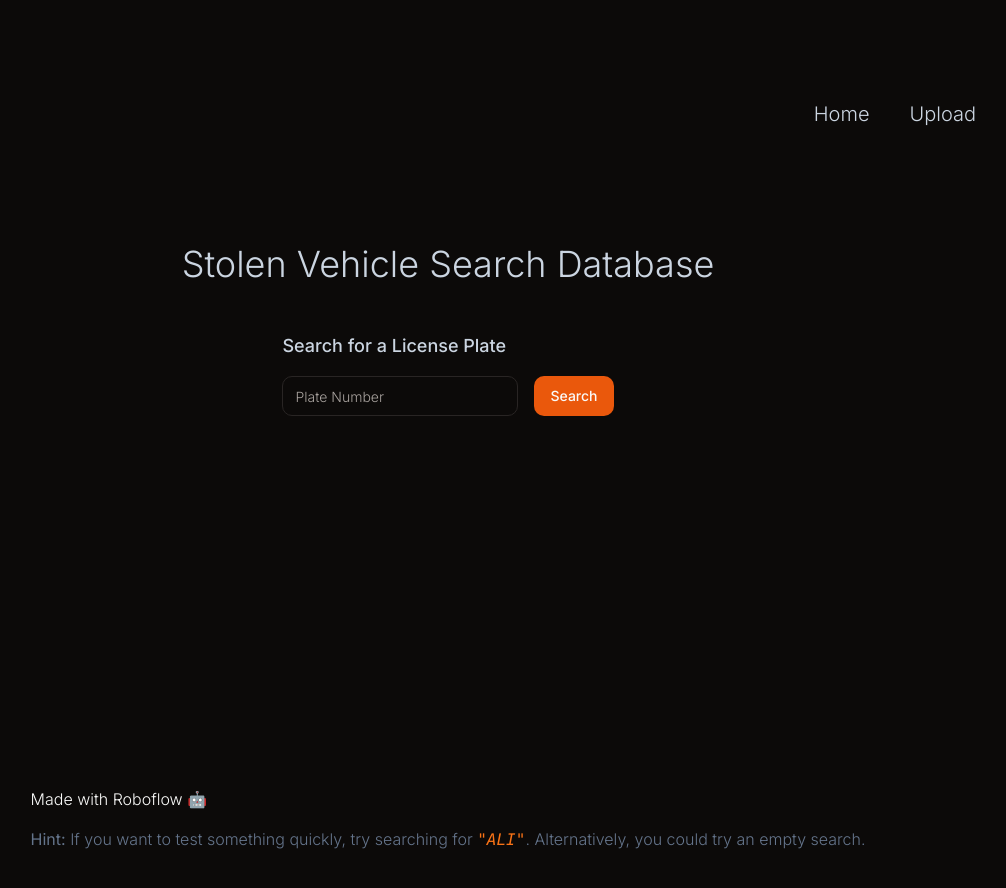
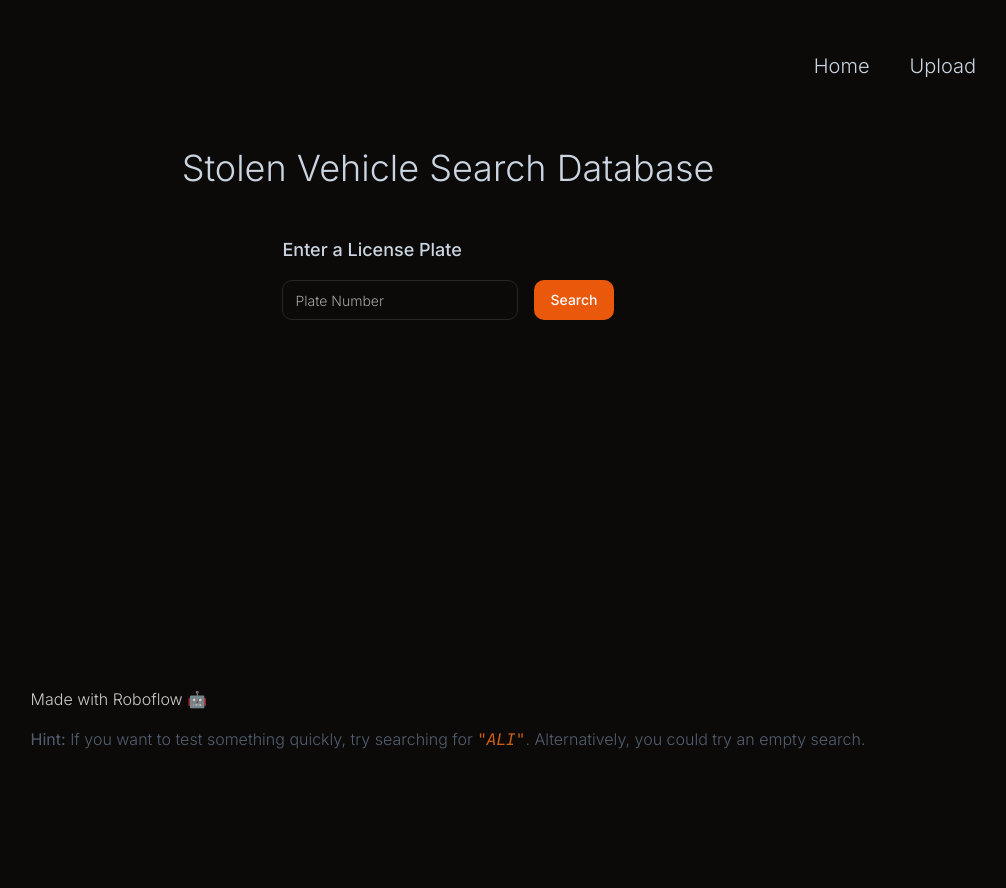
Before and after one commit to sherwinski/stolen-car-detector, a Next.js app: page / in a window 1280 px wide. Shown: the top 888 px of the page, without its empty margins (192-1198 px from the left). Built offline with nearby package versions, Linux system fonts and the light colour scheme.

Commit message:
remove extra <main> element from home page

```diff
--- a/src/app/layout.tsx
+++ b/src/app/layout.tsx
@@ -18,7 +18,7 @@ export default function RootLayout({
   return (
     <html lang="en">
       <body className={inter.className}>
-        <main className="flex min-h-screen flex-col items-center justify-between p-24 gap-4 font-light">
+        <main className="flex min-h-screen flex-col items-center justify-between px-24 pt-12 gap-4 font-light">
           <NavigationBar />
           {children}
         </main>
--- a/src/app/page.tsx
+++ b/src/app/page.tsx
@@ -15,7 +15,7 @@ export default function Home() {
   const [isSearched, setIsSearched] = useState<boolean>(false)
 
   return (
-    <main className="flex min-h-screen flex-col items-center justify-between p-24 gap-24">
+    <div className="flex flex-col pt-12 min-h-screen justify-between gap-12">
       <div className="flex flex-col gap-12 items-center justify-between">
         <div>
           <p className="text-4xl text-slate-300">
@@ -25,7 +25,7 @@ export default function Home() {
 
         <div className="flex flex-col gap-4">
           <Label htmlFor="licensePlate" className="text-lg text-slate-300">
-            Search for a License Plate
+            Enter a License Plate
           </Label>
           <div className="flex gap-4">
             <Input
@@ -55,6 +55,6 @@ export default function Home() {
       )}
 
       <Footer />
-    </main>
+    </div>
   )
 }
--- a/src/app/upload/page.tsx
+++ b/src/app/upload/page.tsx
@@ -3,7 +3,7 @@ import { UploadReportTable } from '@/components/UploadReportTable'
 
 export default function UploadPage() {
   return (
-    <div className="flex flex-col gap-12 items-center">
+    <div className="flex flex-col gap-12 items-center py-8">
       <UploadCard />
       <UploadReportTable />
     </div>
--- a/src/components/Footer.tsx
+++ b/src/components/Footer.tsx
@@ -1,7 +1,6 @@
 export function Footer() {
   return (
-    // <div className="mb-32 grid text-center lg:mb-0 lg:w-full lg:max-w-5xl lg:grid-cols-4 lg:text-left">
-    <div className="flex flex-col gap-4 mb-32 text-center lg:mb-0 lg:w-full lg:max-w-5xl lg:grid-cols-4 lg:text-left">
+    <div className="flex flex-col gap-4 mb-32 text-center lg:mb-0 lg:w-full lg:grid-cols-4 lg:text-left sticky bottom-0 py-12 px-24 bg-background opacity-80">
       Made with Roboflow 🤖
       <p className="text-slate-500">
         <b>Hint:</b> If you want to test something quickly, try searching for{' '}
```
